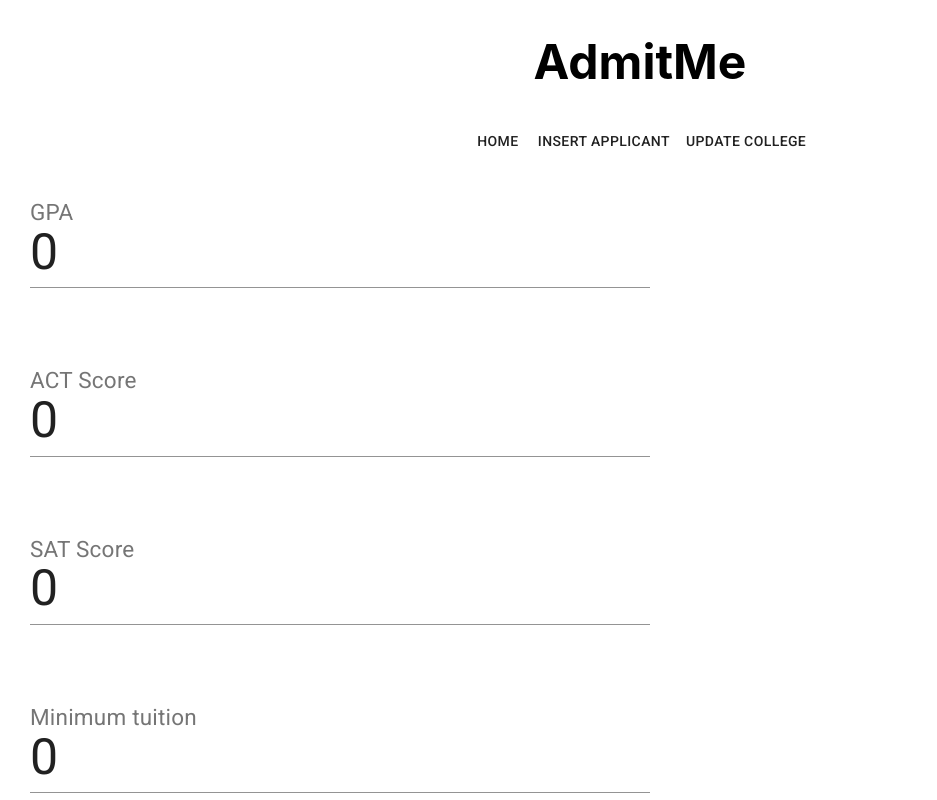
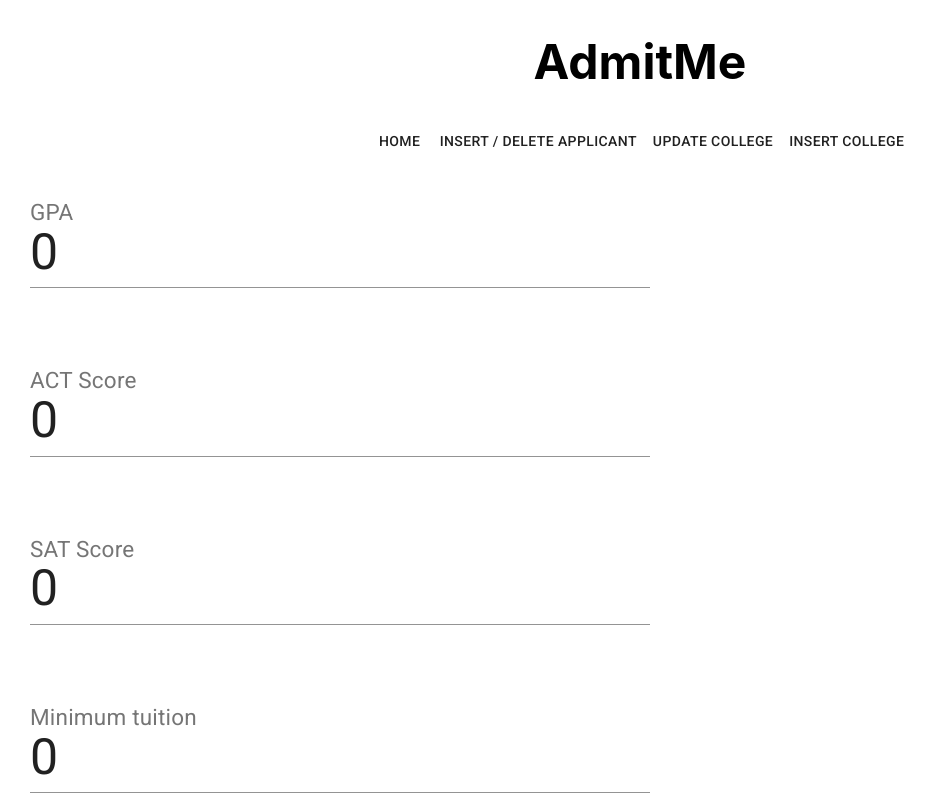
Before and after one commit to joshuacheng/CS411Project, a React (Create React App) app: page / in a window 1280 px wide. Shown: the top 800 px of the page, without its empty margins (0-937 px from the left). Built offline with nearby package versions, Linux system fonts and the light colour scheme.

Commit message:
Add insert college

```diff
--- a/src/App.js
+++ b/src/App.js
@@ -6,6 +6,7 @@ import SubmitForm from "./SubmitForm";
 import AddInfo from "./submit/AddInfo";
 import './App.css';
 import UpdateCollege from './updateCollege/updateCollege';
+import InsertCollege from './insertCollege/insertCollege';
 
 const links = [
 	{
@@ -13,12 +14,16 @@ const links = [
 		link: "/"
 	},
 	{
-		name: "Insert applicant",
+		name: "Insert / Delete applicant",
 		link: "/submit"
 	},
 	{
 		name: "Update college",
 		link: "/updateCollege"
+	},
+	{
+		name: "Insert college",
+		link: "/insertCollege"
 	}
 ]
 
@@ -50,7 +55,7 @@ function App() {
 			<Route exact path="/" component={SubmitForm}/>
 			<Route exact path="/submit" component={AddInfo}/>
 			<Route exact path="/updateCollege" component={UpdateCollege}/>
-			{/* <Route exact path+ */}
+			<Route exact path="/insertCollege" component={InsertCollege}/>
 		</Router>
         {/* <SubmitForm /> */}
     </div>
```
